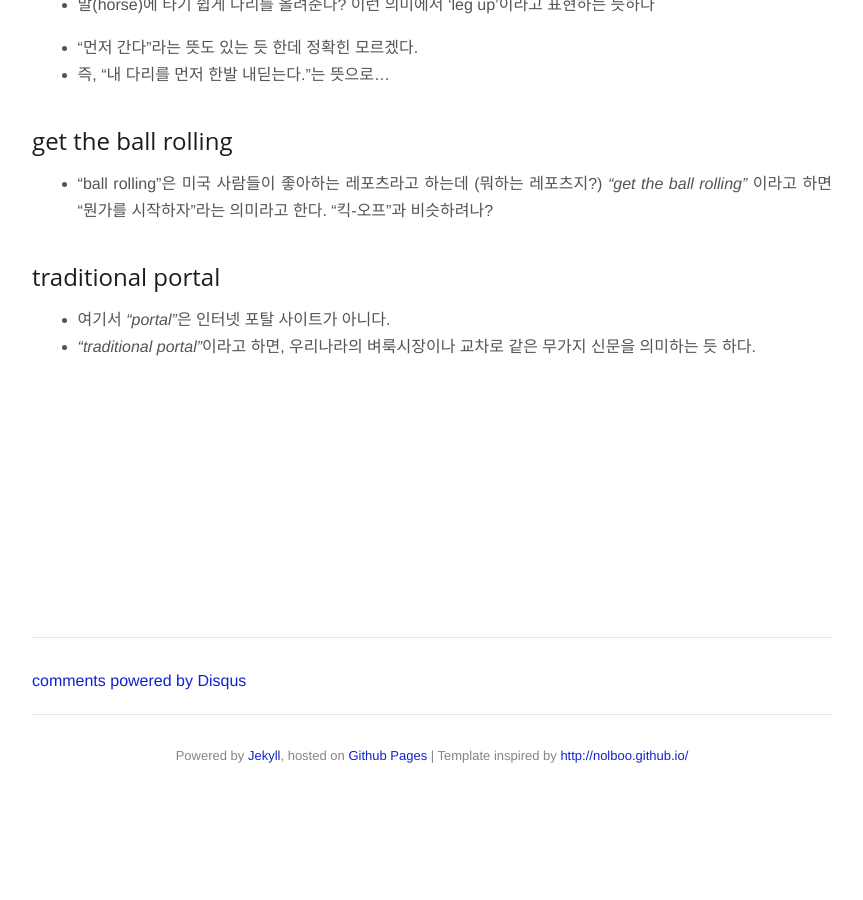
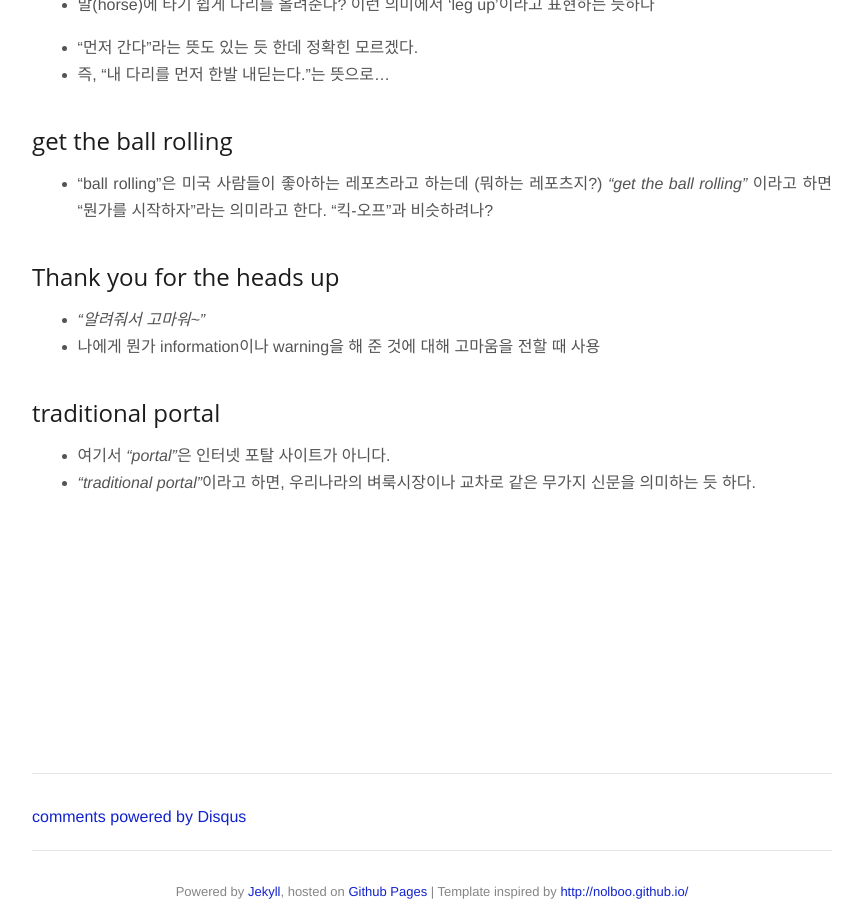
Before and after one commit to jason-heo/jason-heo.github.io, a Jekyll site: the page built from _posts/2015-01-15-english-today.md, in a window 1280 px wide and 900 px high, scrolled down 1248 px. Shown: the whole window, without its empty margins (208-1071 px from the left). Built offline with Jekyll 4.4.1, drawn with Linux system fonts in a browser that asks for light colours; Markdown is read by kramdown in place of the engine named in the settings; comment, search, counter and statistics services are not loaded; before the commit the page ends 2052 px from its top, so only the background shows below that.

Commit message:
thank you for the heads up 추가

```diff
--- a/_posts/2015-01-15-english-today.md
+++ b/_posts/2015-01-15-english-today.md
@@ -35,6 +35,10 @@ challenging하다는 뜻
 
 * "ball rolling"은 미국 사람들이 좋아하는 레포츠라고 하는데 (뭐하는 레포츠지?) *"get the ball rolling"* 이라고 하면 "뭔가를 시작하자"라는 의미라고 한다. "킥-오프"과 비슷하려나?
 
+## Thank you for the heads up
+
+* *"알려줘서 고마워~"*
+* 나에게 뭔가 information이나 warning을 해 준 것에 대해 고마움을 전할 때 사용
 
 ## traditional portal
 
```
